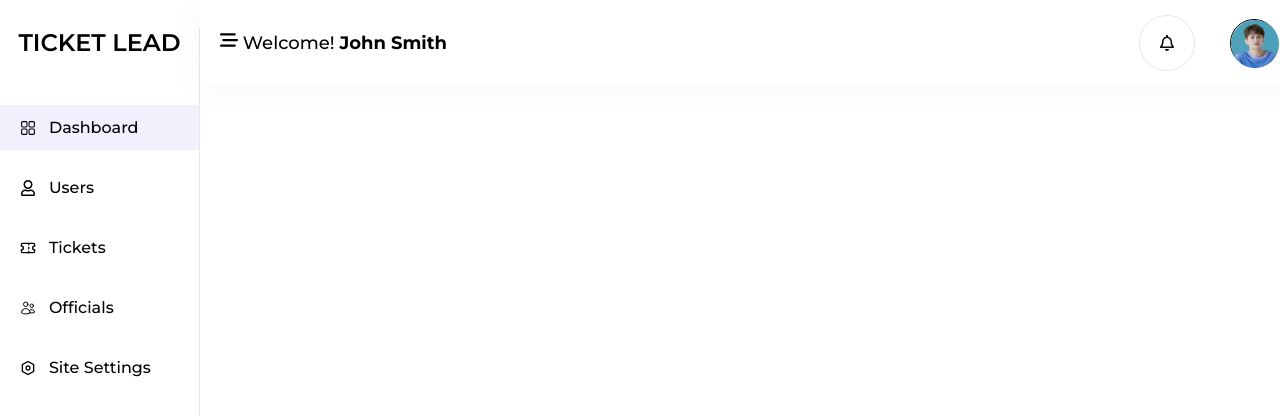
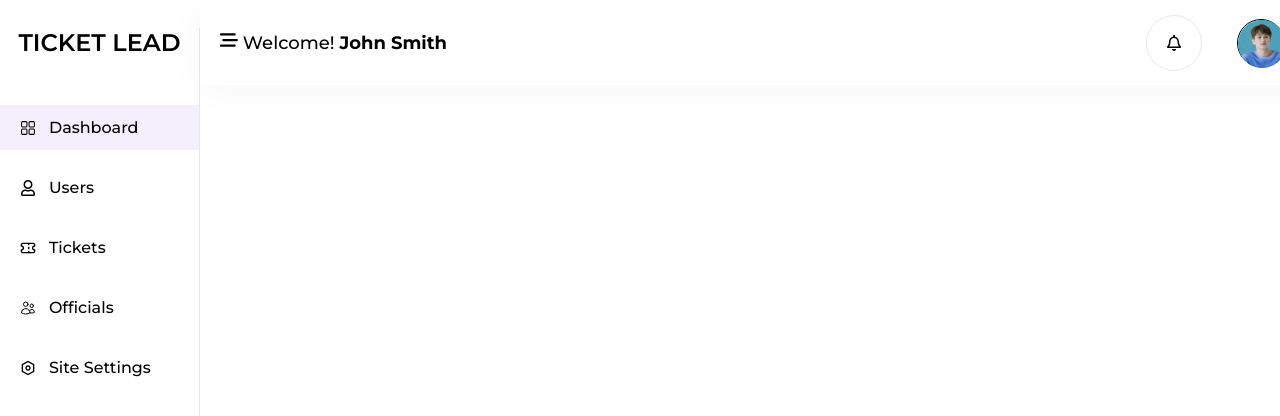
Before and after one commit to Olori-Odo/CRM-ticketing, a React (Vite) app: page / in a window 1280 px wide. Shown: the top 416 px of the page. Built offline with nearby package versions, Linux system fonts and the light colour scheme.

Commit message:
new changes

```diff
--- a/src/App.jsx
+++ b/src/App.jsx
@@ -1,7 +1,7 @@
 
-import Router from './Router'
+import Router from './router'
 import './App.css'
-import Sidebar from './components/sidebar/Sidebar'
+
 
 
 const App=()=>{
--- a/src/components/Topbar/Topbar.css
+++ b/src/components/Topbar/Topbar.css
@@ -1,6 +1,6 @@
 #topbar{
 
-  width: 1273px;
+  width: 100vw;
   height: 85px;
   border: 0px 0px 1px 0px;
   background: rgba(255, 255, 255, 1);
```
